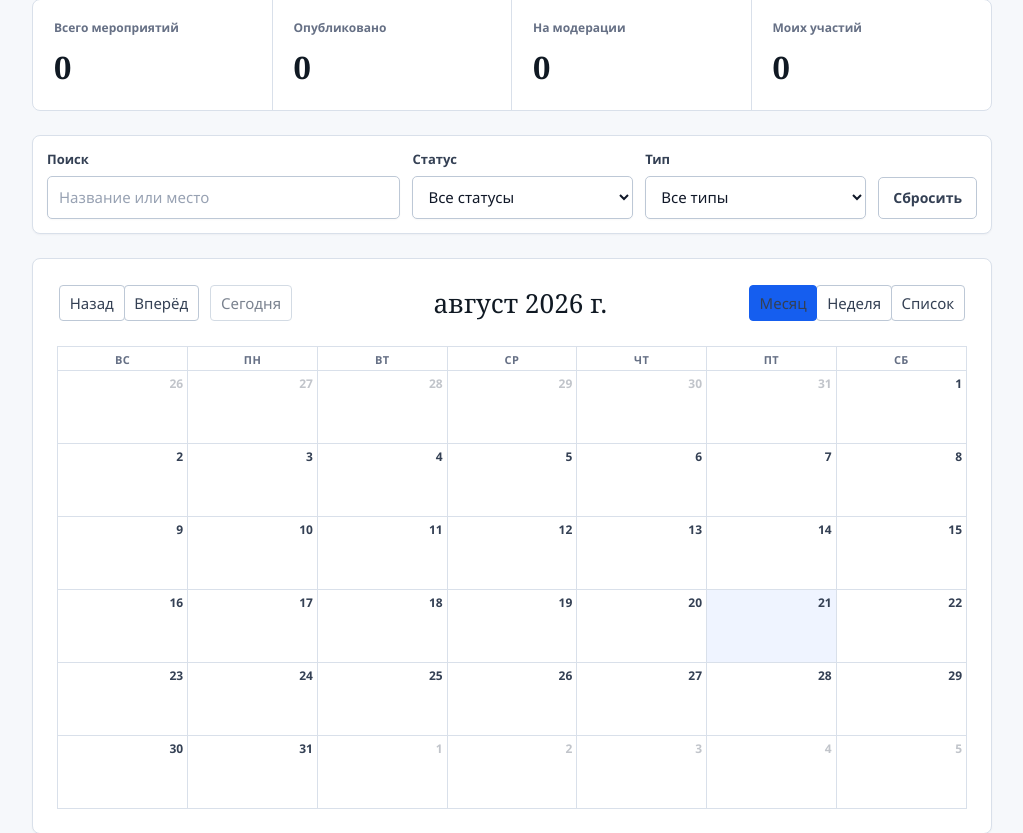
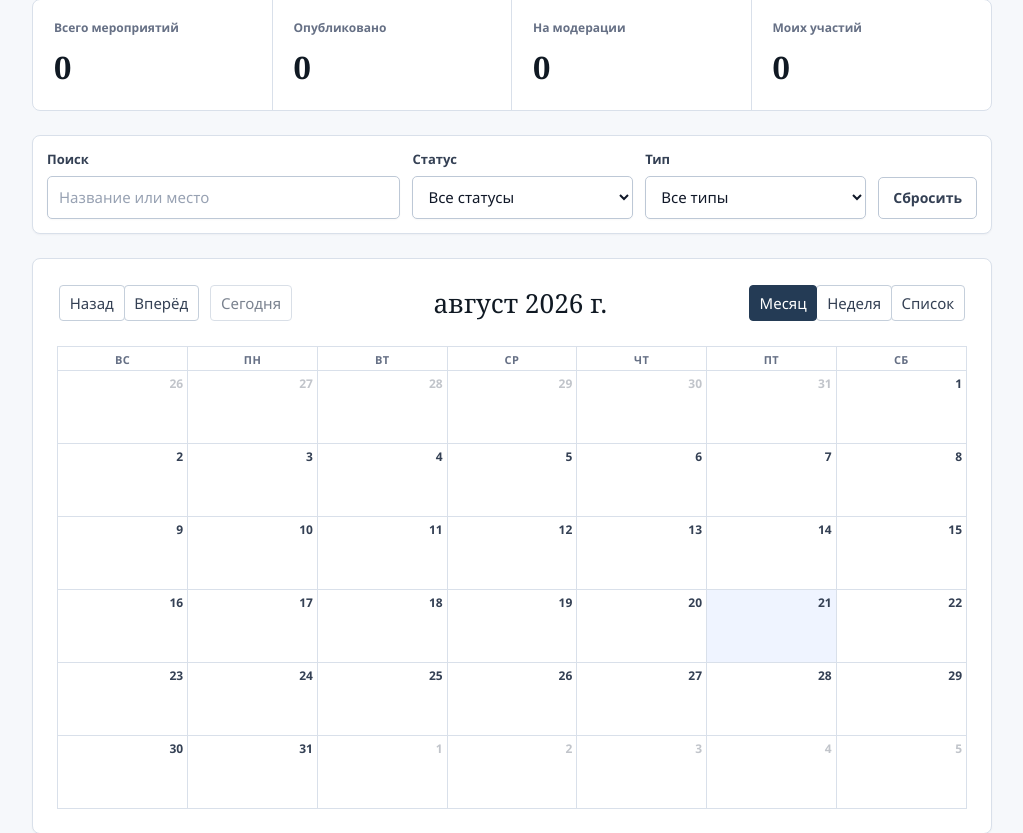
Before and after one commit to teyhd/Calendar, a Node server app: template views/calendar/index.hbs in a window 1280 px wide. Shown: the part 242-1075 px from the top of the page, without its empty margins (246-1269 px from the left). Run offline with Node 20, Linux system fonts and the light colour scheme; the template is opened without the code that fills it: most values are stand-ins (such as "Sample title", 1, 10 or a date in 2020); lists and menus that the app fills with data are empty; some libraries are stand-ins or nearby versions.

Commit message:
Refine calendar view switcher colors

```diff
--- a/src/styles/app.css
+++ b/src/styles/app.css
@@ -226,10 +226,11 @@
   .app-section-title { display: flex; align-items: center; gap: 9px; margin: 0 0 16px; font-family: var(--font-display); font-size: 24px; }
   .app-chart-panel { min-height: 300px; padding: 20px; }
   .app-chart-panel h2 { margin-bottom: 16px; font-family: var(--font-display); font-size: 22px; }
-  .fc { --fc-border-color: #d9e0ea; --fc-page-bg-color: #fff; --fc-neutral-bg-color: #f7f9fc; --fc-today-bg-color: #eff4ff; --fc-event-bg-color: #155eef; --fc-event-border-color: #155eef; --fc-button-bg-color: #fff; --fc-button-border-color: #bdc8d6; --fc-button-text-color: #344054; --fc-button-hover-bg-color: #eef3fb; --fc-button-hover-border-color: #8ca0ba; --fc-button-active-bg-color: #155eef; --fc-button-active-border-color: #155eef; }
+  .fc { --fc-border-color: #d9e0ea; --fc-page-bg-color: #fff; --fc-neutral-bg-color: #f7f9fc; --fc-today-bg-color: #eff4ff; --fc-event-bg-color: #155eef; --fc-event-border-color: #155eef; --fc-button-bg-color: #fff; --fc-button-border-color: #c5cfdb; --fc-button-text-color: #344054; --fc-button-hover-bg-color: #f4f7fa; --fc-button-hover-border-color: #8c9cad; --fc-button-active-bg-color: #243b55; --fc-button-active-border-color: #243b55; }
   .fc .fc-toolbar { gap: 12px; flex-wrap: wrap; padding: 2px; }
   .fc .fc-toolbar-title { font-family: var(--font-display); font-size: 25px; }
   .fc .fc-button { border-radius: 4px !important; box-shadow: none !important; font-family: var(--font-sans); font-size: 12px; font-weight: 700; text-transform: none; }
+  .fc .fc-button-primary:not(:disabled).fc-button-active { color: #fff !important; }
   .fc .fc-event { padding: 2px 4px; border-radius: 4px; font-size: 12px; font-weight: 700; }
   .fc .fc-daygrid-event .fc-event-time { display: none; }
   .fc .fc-daygrid-event .fc-daygrid-event-dot { display: none; }
```
Also changed, not shown: public/css/app.css.
